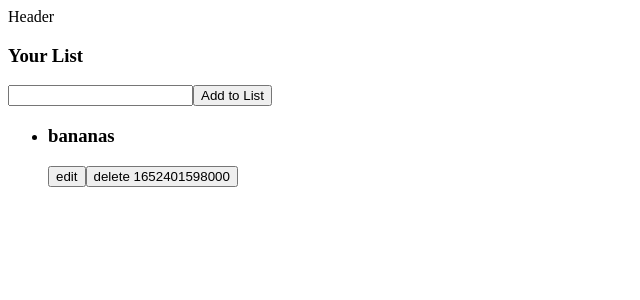
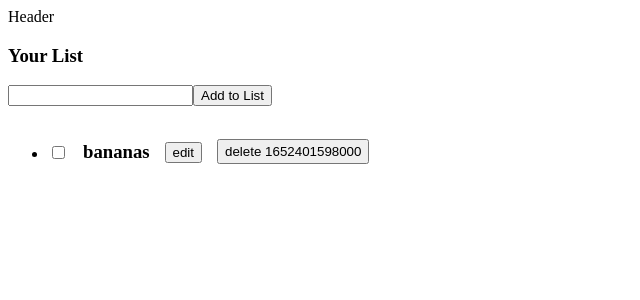
Before and after one commit to mary-martinez/adv-react-shopping-list, a React app: page / in a window 1280 px wide. Shown: the top 300 px of the page, without its empty margins (0-640 px from the left). Built offline with nearby package versions, Linux system fonts and the light colour scheme.

Commit message:
checkbox is working!

```diff
--- a/src/components/Item.jsx
+++ b/src/components/Item.jsx
@@ -2,9 +2,10 @@ import React, { useState } from 'react';
 import { useListContext } from '../context/ListContext';
 
 export default function Item({ item }) {
-  const { handleEditItem, handleDeleteItem } = useListContext();
+  const { handleEditItem, handleDeleteItem, handleComplete } = useListContext();
   const [modText, setModText] = useState('');
   const [editing, setEditing] = useState(false);
+  const [status, setStatus] = useState('');
 
   // const deleteBtn = () => {
   //   handleDeleteItem()
@@ -27,6 +28,17 @@ export default function Item({ item }) {
 
     setEditing(true);
   };
+  // const checkOff = () => {
+  //   XXXXXXXXXX;
+  // };
+  const handleToggle = () => {
+    if (!item.complete) {
+      setStatus('line-through');
+    } else {
+      setStatus('none');
+    }
+    handleComplete({ id: item.id, complete: !item.complete });
+  };
 
   if (editing) {
     content = (
@@ -41,18 +53,26 @@ export default function Item({ item }) {
     );
   } else {
     content = (
-      <>
-        <h3>{item.item}</h3>
-        <button onClick={editBtn}>edit</button>
+      <div style={{ display: 'flex', alignItems: 'center' }}>
+        <input type={'checkbox'} onClick={handleToggle}></input>
+        <h3 style={{ textDecoration: `${status}`, marginLeft: '15px' }}>
+          {item.item}
+        </h3>
+        <button style={{ marginLeft: '15px' }} onClick={editBtn}>
+          edit
+        </button>
         {/* <button onClick={setEditing(true)}>edit</button> */}
-      </>
+      </div>
     );
   }
 
   return (
-    <div>
+    <div style={{ display: 'flex' }}>
       {content}
-      <button onClick={() => handleDeleteItem(item.id)}>
+      <button
+        style={{ marginLeft: '15px', marginTop: '17px', height: '25px' }}
+        onClick={() => handleDeleteItem(item.id)}
+      >
         delete {item.id}
       </button>
     </div>
--- a/src/context/ListContext.js
+++ b/src/context/ListContext.js
@@ -17,6 +17,14 @@ const ListProvider = ({ children }) => {
             return each;
           }
         }));
+      case 'TOGGLE_COMPLETE':
+        return (state.map((each) => {
+          if (each.id === action.payload.id) {
+            return { ...each, complete: action.payload.complete };
+          } else {
+            return each;
+          }
+        }));
       case 'DELETE_ITEM':
         return state.filter((each) => each.id !== action.payload.id);
       default:
@@ -28,7 +36,9 @@ const ListProvider = ({ children }) => {
   const handleAddItem = (item) => {
     dispatch({ type: 'ADD_ITEM', payload: { item } });
   };
-
+  const handleComplete = ({ id, complete }) => {
+    dispatch({ type: 'TOGGLE_COMPLETE', payload: { id, complete } });
+  };
   const handleEditItem = ({ id, item }) => {
     dispatch({ type: 'EDIT_ITEM', payload: { id, item } });
   };
@@ -36,7 +46,7 @@ const ListProvider = ({ children }) => {
     dispatch({ type: 'DELETE_ITEM', payload: { id } });
   };
 
-  return (<ListContext.Provider value={{ state, handleAddItem, handleDeleteItem, handleEditItem }}>{children}</ListContext.Provider>);
+  return (<ListContext.Provider value={{ state, handleAddItem, handleDeleteItem, handleEditItem, handleComplete }}>{children}</ListContext.Provider>);
 };
 
 const useListContext = () => {
```
